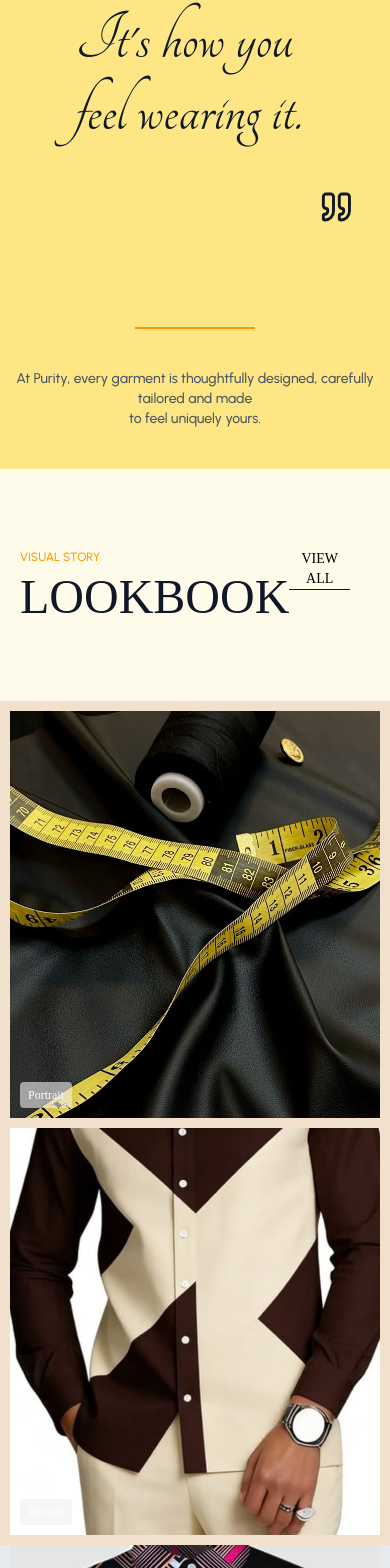
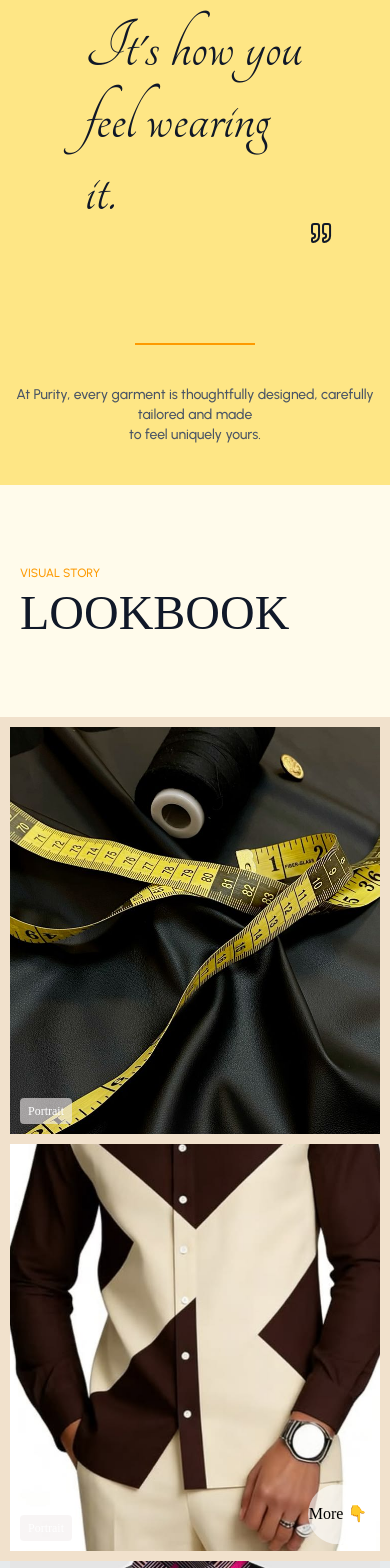
Before and after one commit to PromiseMachio/purity_GT_website, a React app in the folder frontend/: page / in a window 390 px wide. Shown: the part 1179-2747 px from the top of the page. Built offline with nearby package versions, Linux system fonts and the light colour scheme; the HTML template or start-up script is replaced by a standard one; a web font is replaced by a local one.

Commit message:
finishing home

```diff
--- a/frontend/src/contents/home/About.jsx
+++ b/frontend/src/contents/home/About.jsx
@@ -10,12 +10,12 @@
           <div className='flex flex-col items-center pt-6' >
             <div className='border border-amber-500 w-30' />
             <div className='flex items-center gap-1 p-20'>
-              <Quote className='w-20 h-20 text-gray-900 mb-120 lg:w-20 lg:h-20 lg:mb-50' />
+              <Quote className='w-15 h-15 text-gray-900 mb-120 lg:w-20 lg:h-20 lg:mb-50' />
               <div className='leading-relaxed '>
                 <p className='fashion-font text-7xl text-gray-900 font-light'>{MAIN_INFO.paragraph2[0]}</p>
                 <p className='fashion-font text-7xl text-gray-900 font-light'>{MAIN_INFO.paragraph2[1]}</p>
               </div>
-              <Quote className='w-20 h-20 text-gray-900 mt-120 lg:w-20 lg:h-20 lg:mt-50' />
+              <Quote className='w-15 h-15 text-gray-900 mt-129 lg:w-20 lg:h-20 lg:mt-50' />
             </div>
 
             <div className='border border-amber-500 w-30' />
--- a/frontend/src/contents/home/Lookbook.jsx
+++ b/frontend/src/contents/home/Lookbook.jsx
@@ -37,14 +37,14 @@
                     <div className='text-base mt-20 mb-20 pr-10'>
                        <button
                        onClick={()=>navigate('/collection')}
-                       className=' border-b border-gray-900 text-sm text-black uppercase py-0 hover:text-amber-500 hover:border-amber-500'>
+                       className='hidden sm:block border-b border-gray-900 text-black uppercase py-0 hover:text-amber-500 hover:border-amber-500'>
                         View All
                     </button>
                     </div>
 
                     </div>
 
-                    <div className="full-page-gallery">
+                    <div className="relative full-page-gallery">
                         {images.map((image) => (
                             <div
                                 key={image.id}
@@ -59,6 +59,12 @@
                                 <span className="orientation-badge">{image.orientation}</span>
                             </div>
                         ))}
+
+                        <button
+                        onClick={()=> navigate('/collection')}
+                        className='md:hidden absolute  right-1.5 bottom-1.5 mr-4 w-15 h-15 rounded-4xl bg-white/60 text-black animate-bounce transition-all duration-300  hover:animate-none hover:bg-amber-300  '>
+                            More 👇
+                        </button>
                     </div>
                 </div>
             </div>
@@ -70,4 +76,4 @@
 
 
 
-{/* Optional metadata overlay showing the captured state */ }
+{/*top-3/4 left-3/4 Optional metadata overlay showing the captured state */ }
```
